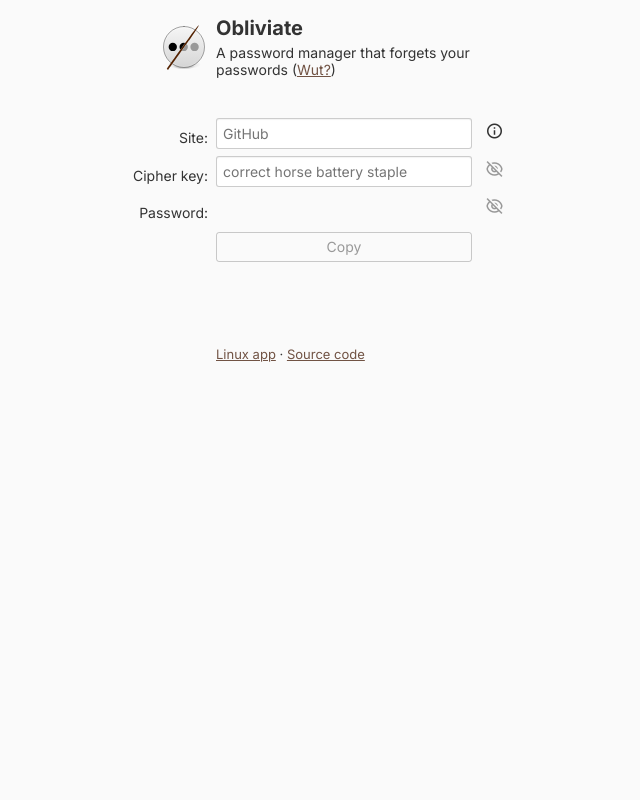
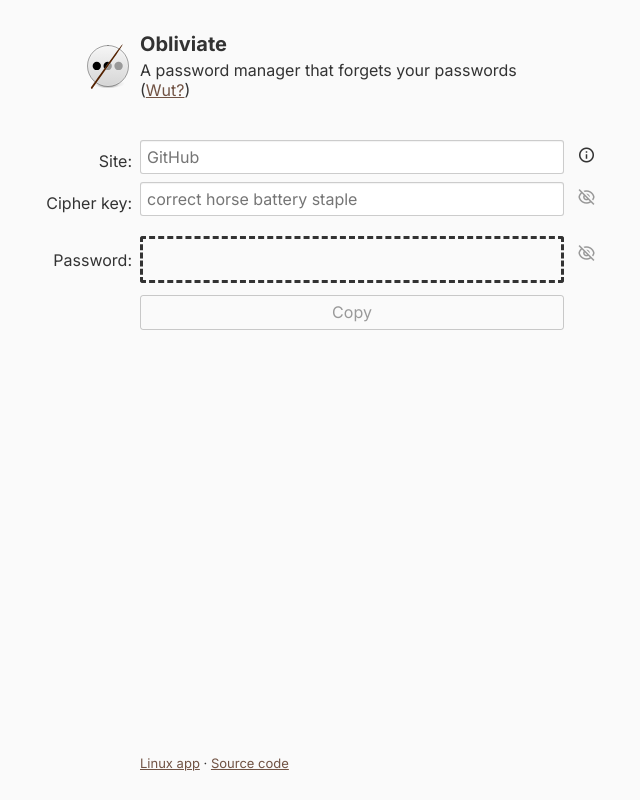
Before and after one commit to elfenware/obliviate-web, a Svelte app: page / in a window 1280 px wide. Shown: the whole page, without its empty margins (320-960 px from the left). Built offline with nearby package versions, Linux system fonts and the light colour scheme.

Commit message:
Make it bigger

```diff
--- a/public/global.css
+++ b/public/global.css
@@ -11,6 +11,8 @@
     transparent 50%,
     rgba(0 0 0 0.04)
   );
+
+  --columns: 96px auto 32px;
 }
 
 @media (prefers-color-scheme: dark) {
@@ -30,6 +32,10 @@
   }
 }
 
+* {
+  box-sizing: border-box;
+}
+
 html,
 body {
   position: relative;
@@ -41,9 +47,8 @@ body {
   background: var(--bg-color);
   color: var(--fg-color);
   margin: 0;
-  box-sizing: border-box;
   font-family: "Inter", sans-serif;
-  font-size: 14px;
+  font-size: 16px;
 }
 
 a {
--- a/src/App.svelte
+++ b/src/App.svelte
@@ -134,18 +134,19 @@
 
 <style>
   main {
-    display: grid;
-    grid-template-columns:
-      minmax(1.2rem, 1fr)
-      minmax(auto, 24rem)
-      minmax(1.2rem, 1fr);
-    grid-template-rows: auto 1fr auto;
+    display: flex;
+    flex-direction: column;
+    width: 100%;
+    height: 100%;
+    max-width: 600px;
+    margin: auto;
+    padding: 16px;
   }
 
   article {
     grid-column: 2;
     display: grid;
-    grid-template-columns: 5rem auto 2rem;
+    grid-template-columns: var(--columns);
     column-gap: 0.5rem;
     align-items: center;
   }
@@ -168,10 +169,10 @@
 
   .derived {
     background: transparent;
-    border: none;
+    border: dashed;
     color: var(--fg-color);
-    margin: 0;
-    padding-left: 0;
+    margin: 12px 0;
+    font-size: 1.5rem;
     font-weight: bold;
   }
 </style>
--- a/src/Footer.svelte
+++ b/src/Footer.svelte
@@ -1,10 +1,9 @@
 <style>
   footer {
-    grid-column: 2;
+    margin-block-start: auto;
     display: grid;
-    grid-template-columns: 5rem auto 1rem;
+    grid-template-columns: var(--columns);
     column-gap: 0.5rem;
-    margin-top: 4rem;
     font-size: small;
   }
 
--- a/src/Header.svelte
+++ b/src/Header.svelte
@@ -8,7 +8,7 @@
   header {
     grid-column: 2;
     display: grid;
-    grid-template-columns: 5rem auto 2rem;
+    grid-template-columns: var(--columns);
     column-gap: 0.5rem;
     margin: 1rem 0 2.5rem;
   }
```
